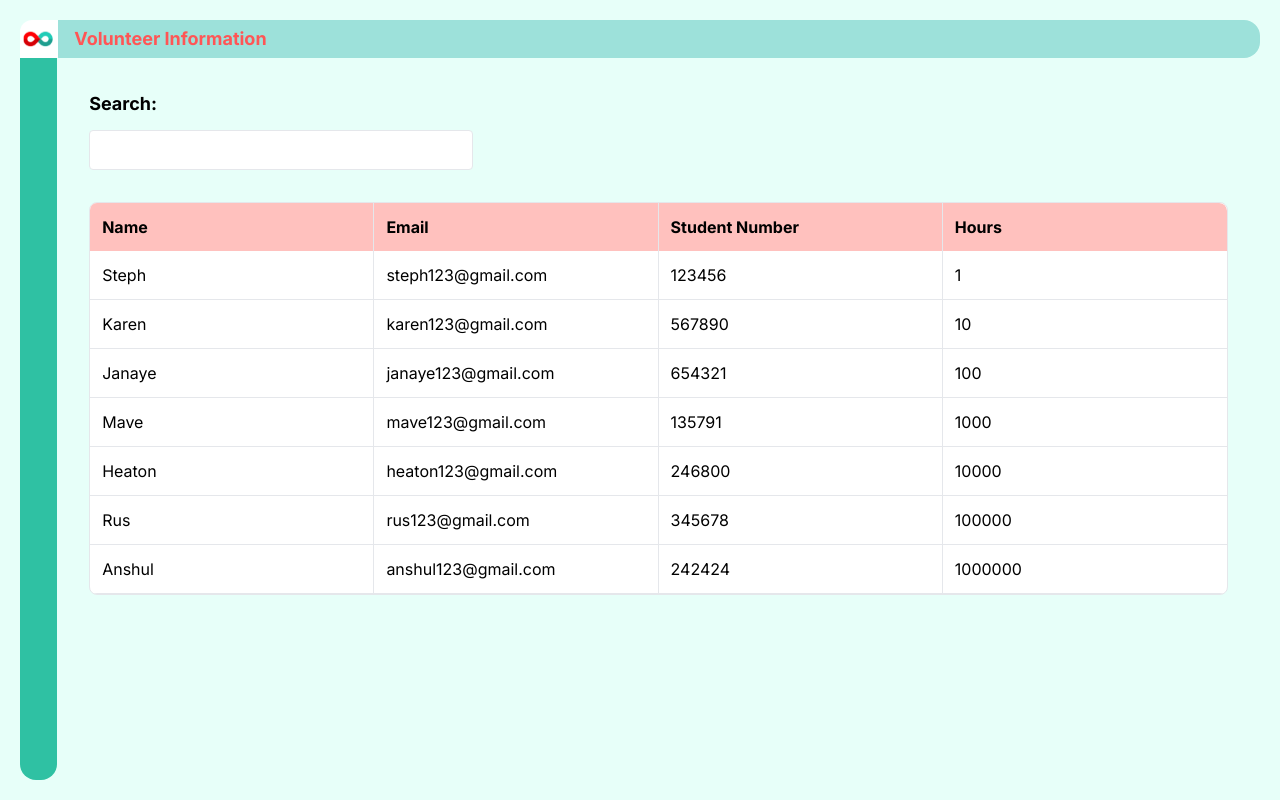
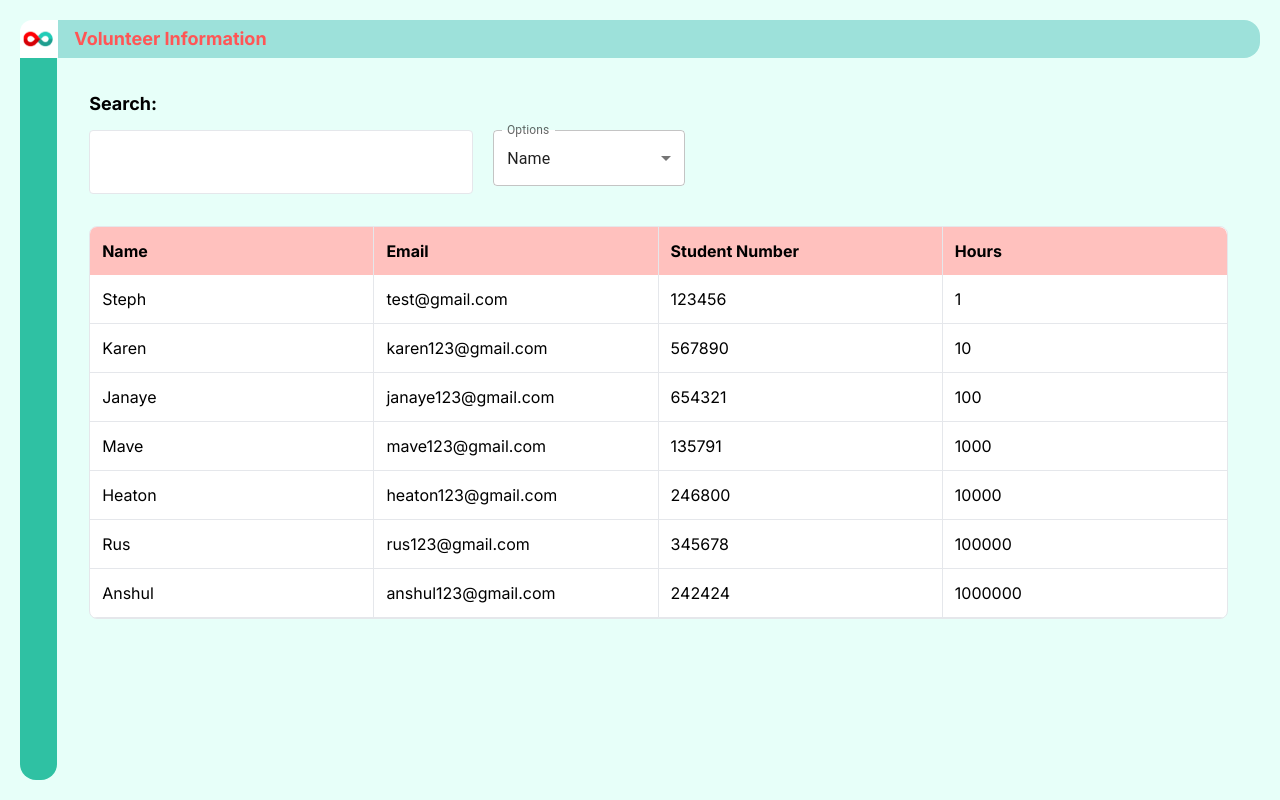
Before and after one commit to ubccsss/Blood-For-Life-Management-Frontend, a Next.js app: page /volunteer-info in a window 1280 px wide. Built offline with nearby package versions, Linux system fonts and the light colour scheme.

Commit message:
feat: implemented search

```diff
--- a/app/volunteer-info/ViewVolunteers.tsx
+++ b/app/volunteer-info/ViewVolunteers.tsx
@@ -7,30 +7,37 @@ interface Volunteer {
     hours: number;
 }
 
-interface ViewVolunteersProps  {
+interface VolunteerRowProps {
+    item: Volunteer;
+}
+
+interface ViewVolunteersProps {
     data: Volunteer[];
 }
 
+const VolunteerRow: React.FC<VolunteerRowProps> = ({ item }) => {
+    return (
+        <React.Fragment>
+            <div className="p-3 border-r border-b grid items-center">{item.name}</div>
+            <div className="p-3 border-r border-b grid items-center">{item.email}</div>
+            <div className="p-3 border-r border-b grid items-center">{item.studentNumber}</div>
+            <div className="p-3 border-b grid items-center">{item.hours}</div>
+        </React.Fragment>
+    );
+};
+
 const ViewVolunteers: React.FC<ViewVolunteersProps> = ({ data }) => {
     return (
-        <div className="max-h-[65vh] grid grid-cols-4 border bg-white rounded-lg overflow-auto text-base">
-
+        <div className="max-h-[65vh] grid grid-cols-4 border bg-white rounded-lg overflow-scroll text-base">
             <div className="bg-[#FFC1BE] p-3 font-bold border-r sticky top-0 grid items-center">Name</div>
             <div className="bg-[#FFC1BE] p-3 font-bold border-r sticky top-0 grid items-center">Email</div>
             <div className="bg-[#FFC1BE] p-3 font-bold border-r sticky top-0 grid items-center">Student Number</div>
             <div className="bg-[#FFC1BE] rounded-tr-lg p-3 font-bold sticky top-0 grid items-center">Hours</div>
 
-            {data.map((item) =>
-            <React.Fragment>
-                <div className="p-3 border-r border-b grid items-center">{item.name}</div>
-                <div className="p-3 border-r border-b grid items-center">{item.email}</div>
-                <div className="p-3 border-r border-b grid items-center">{item.studentNumber}</div>
-                <div className="p-3 border-b grid items-center">{item.hours}</div>
-            </React.Fragment>
-            )}
-
+            {data.map((item, index) => (
+                <VolunteerRow key={index} item={item} />
+            ))}
         </div>
-
     );
 };
 
--- a/app/volunteer-info/page.tsx
+++ b/app/volunteer-info/page.tsx
@@ -1,28 +1,82 @@
+'use client'
 import ViewVolunteers from "./ViewVolunteers"
+import { useState, ChangeEvent } from "react"
+import { Select, SelectChangeEvent, MenuItem, FormControl, InputLabel } from '@mui/material'
 
 export default function VolunteerInfo() {
     const sampleData = [
-        { name: "Steph", email: "steph123@gmail.com", studentNumber: 123456, hours: 1 },
+        { name: "Steph", email: "test@gmail.com", studentNumber: 123456, hours: 1 },
         { name: "Karen", email: "karen123@gmail.com", studentNumber: 567890, hours: 10 },
         { name: "Janaye", email: "janaye123@gmail.com", studentNumber: 654321, hours: 100 },
         { name: "Mave", email: "mave123@gmail.com", studentNumber: 135791, hours: 1000 },
         { name: "Heaton", email: "heaton123@gmail.com", studentNumber: 246800, hours: 10000 },
         { name: "Rus", email: "rus123@gmail.com", studentNumber: 345678, hours: 100000 },
-        { name: "Anshul", email: "anshul123@gmail.com", studentNumber: 242424, hours: 1000000}
+        { name: "Anshul", email: "anshul123@gmail.com", studentNumber: 242424, hours: 1000000 }
     ]
+
+    const [searchField, setSearchField] = useState("")
+    const [searchCategory, setSearchCategory] = useState("name")
+
+    const filtered = sampleData.filter((person) => {
+        const input = String(person[searchCategory as keyof typeof sampleData[0]]).toLowerCase();
+        return (
+            input.includes(searchField.toLowerCase())
+        )
+    })
+
+    function search() {
+        return <ViewVolunteers data={filtered} />
+    }
+
+    function handleChange(e: ChangeEvent<HTMLInputElement>) {
+        setSearchField(e.target.value);
+    }
+
+    function handleSelection(e: SelectChangeEvent) {
+        setSearchCategory(e.target.value)
+    }
 
     return (
         <div className="h-full w-full flex flex-col">
             <div className="flex flex-col mb-8">
-                <div className="flex flex-row">
-                    <h1 className="font-bold text-lg mb-3">Search:</h1>
+                <h1 className="font-bold text-lg mb-3">Search:</h1>
+
+                <div className="flex flex-row gap-x-5">
+                    <input
+                        className="w-[30vw] h-[8vh] border rounded outline-none p-2 focus:border-[#9DE1DA]"
+                        onChange={handleChange}
+                    />
+
+                    <FormControl sx={selectStyle}>
+                        <InputLabel>Options</InputLabel>
+                        <Select
+                            label="Options"
+                            value={searchCategory}
+                            defaultValue="name"
+                            onChange={handleSelection}
+                            sx={ { backgroundColor:"white" }}
+                        >
+                            <MenuItem value="name">Name</MenuItem>
+                            <MenuItem value="email">Email</MenuItem>
+                            <MenuItem value="studentNumber">Student Number</MenuItem>
+                        </Select>
+                    </FormControl>
                 </div>
-
-                <input className="w-[30vw] h-[5vh] border rounded outline-none focus:border-[#9DE1DA]"></input>
             </div>
 
+            {search()}
 
-            <ViewVolunteers data={sampleData}/>
         </div>
     )
 }
+
+const selectStyle = {
+    height: "8vh",
+    width: "15vw",
+    "& label.Mui-focused": { color: "#9DE1DA" },
+    "& .MuiOutlinedInput-root": {
+        "&.Mui-focused fieldset": {
+          borderColor: "#9DE1DA"
+        }
+      }
+}
```
